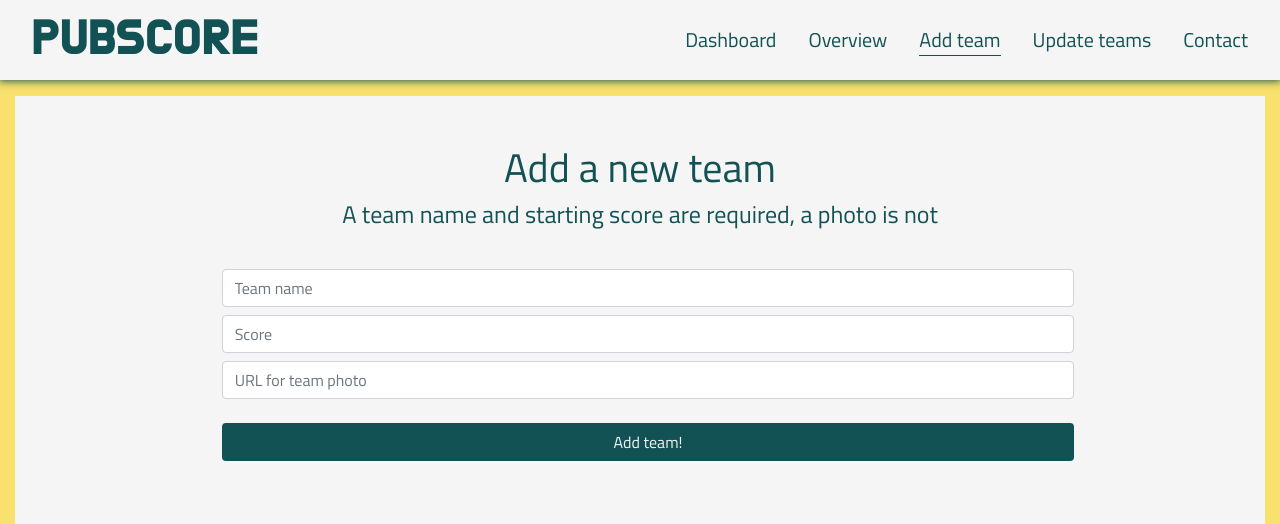
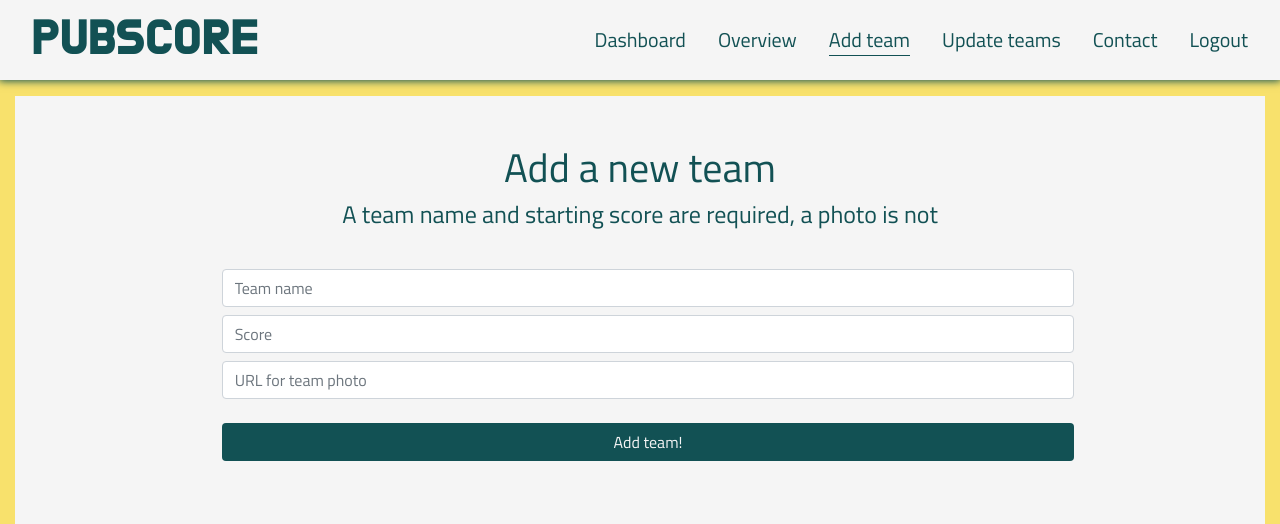
Before and after one commit to Code-Institute-Submissions/PubScore, a Flask app: page /addteam in a window 1280 px wide. Shown: the top 524 px of the page. Run offline with Flask 2, Linux system fonts and the light colour scheme; the visitor is signed in with stand-in values (Sample User, id 1); some libraries are stand-ins or nearby versions.

Commit message:
Add log out button

```diff
--- a/app.py
+++ b/app.py
@@ -58,7 +58,7 @@ def before_request():
 # Login for admin
 # Checks if user and password are correct
 # If correct, redirects to dashboard
-# If incorrect, redirects to log in
+# If incorrect, redirects to login
 @app.route("/login", methods=['GET', 'POST'])
 def login():
     if request.method == 'POST':
@@ -175,6 +175,16 @@ def contact():
     return render_template("contact.html")
 
 
+# Log out page
+@app.route("/logout")
+def logout():
+    if not g.user:
+        return redirect(url_for('login'))
+
+    session.pop('user_id', None)
+    return redirect(url_for('index'))
+
+
 # To run the app
 if __name__ == '__main__':
     app.run(host=os.environ.get('IP'),
--- a/templates/base.html
+++ b/templates/base.html
@@ -33,7 +33,7 @@
                         <a href="{{ url_for('overview') }}" class="nav-link {% if request.path == url_for('overview') %} active {% endif %}">Overview</a>
                     </li>
                     <li class="nav-item">
-                        <a href="{{ url_for('login') }}" class="nav-link {% if request.path == url_for('login') %} active {% endif %}">Log in</a>
+                        <a href="{{ url_for('login') }}" class="nav-link {% if request.path == url_for('login') %} active {% endif %}">Login</a>
                     </li>
                     {% else %}
                     <li class="nav-item">
@@ -50,6 +50,9 @@
                     </li>
                     <li class="nav-item">
                         <a href="{{ url_for('contact') }}" class="nav-link {% if request.path == url_for('contact') %} active {% endif %}">Contact</a>
+                    </li>
+                    <li class="nav-item">
+                        <a href="{{ url_for('logout') }}" class="nav-link {% if request.path == url_for('logout') %} active {% endif %}">Logout</a>
                     </li>
                     {% endif %}
                 </ul>
--- a/templates/login.html
+++ b/templates/login.html
@@ -4,7 +4,7 @@
         <div class="col-12 content">
             <!-- A login page for the admin to be able to use functions that make changes to the database -->
             <div class="title-text">
-                <h1>Log in page!</h1>
+                <h1>Login page!</h1>
                 <h4>Please sign in by entering your username and password below.</h4>
             </div>
             <form class="form" method="POST">
```
